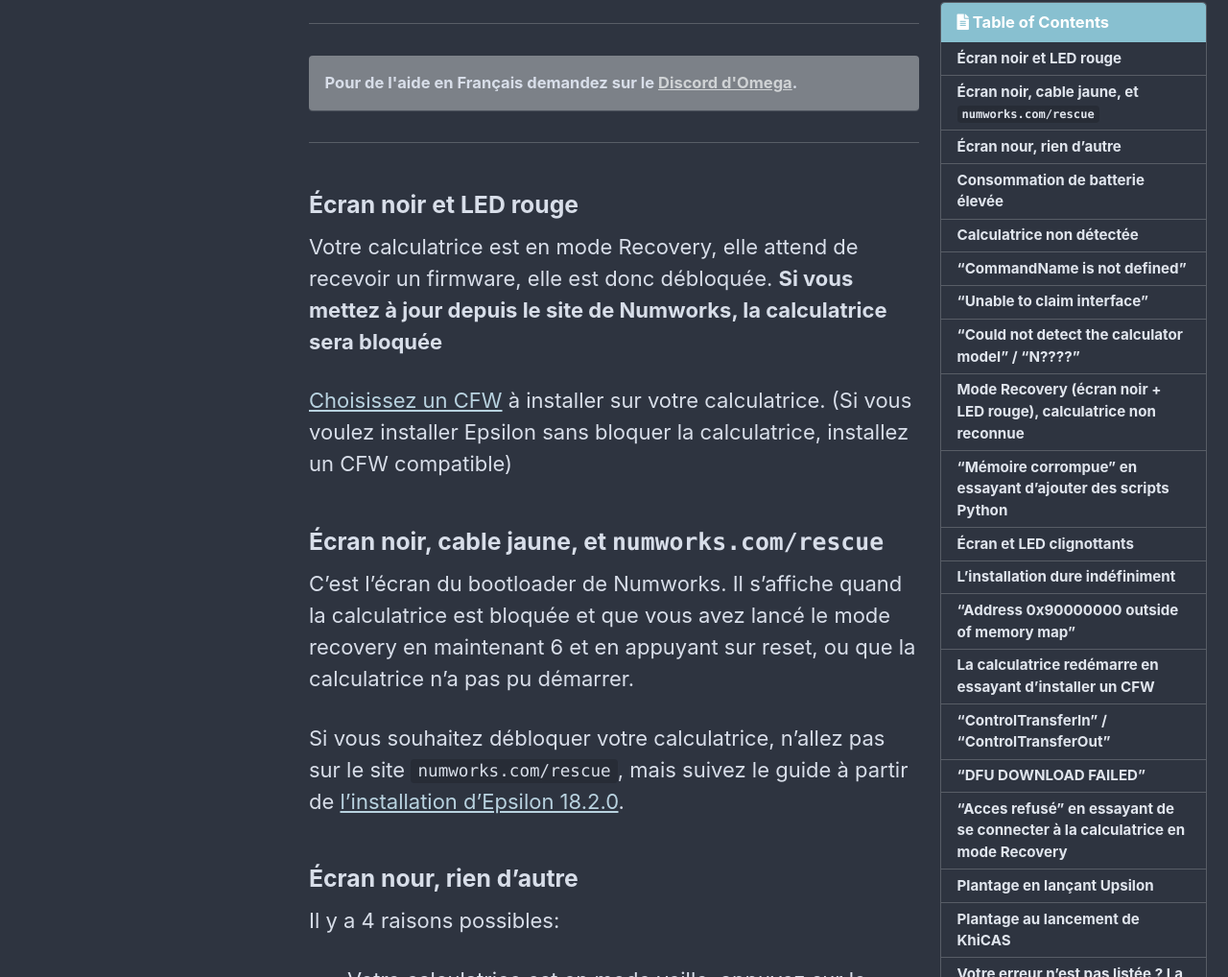
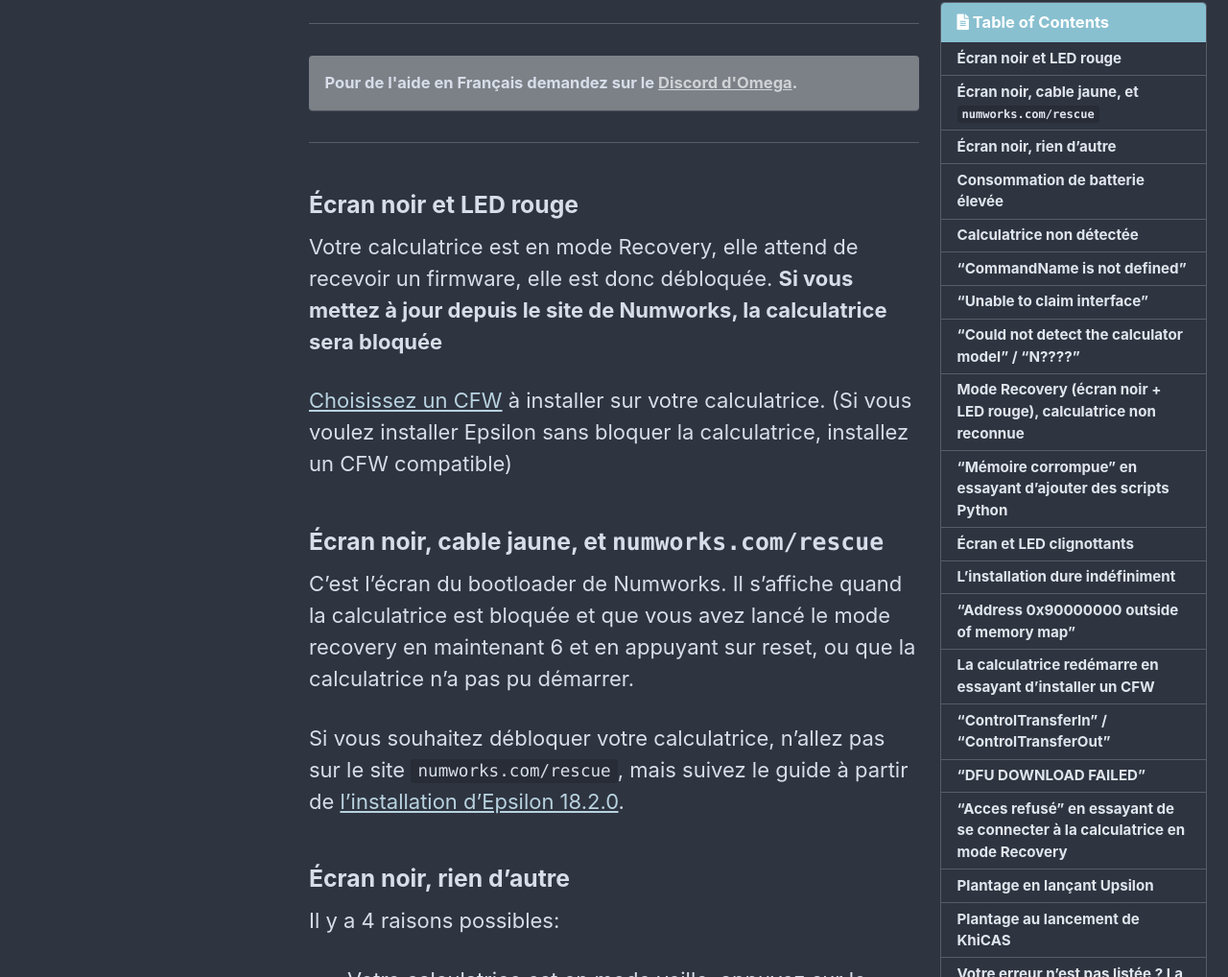
Before and after one commit to Omega-Numworks/Omega-Guide, a Jekyll site: the page built from _pages/fr_FR/troubleshooting.md, in a window 1280 px wide and 1400 px high. Shown: the part 161-1179 px from the top of the window at 96% size. Built offline with Jekyll 4.4.1, drawn with Linux system fonts in a browser that asks for light colours; comment, search, counter and statistics services are not loaded.

Commit message:
typo fix: nour -> noir

```diff
--- a/_pages/fr_FR/troubleshooting.md
+++ b/_pages/fr_FR/troubleshooting.md
@@ -16,7 +16,7 @@
 
 Si vous souhaitez débloquer votre calculatrice, n'allez pas sur le site `numworks.com/rescue`, mais suivez le guide à partir de [l'installation d'Epsilon 18.2.0](install-epsilon-18-2-0).
 
-### Écran nour, rien d'autre
+### Écran noir, rien d'autre
 
 Il y a 4 raisons possibles:
 - Votre calculatrice est en mode veille, appuyez sur le bouton power pour la rallumer.
```
